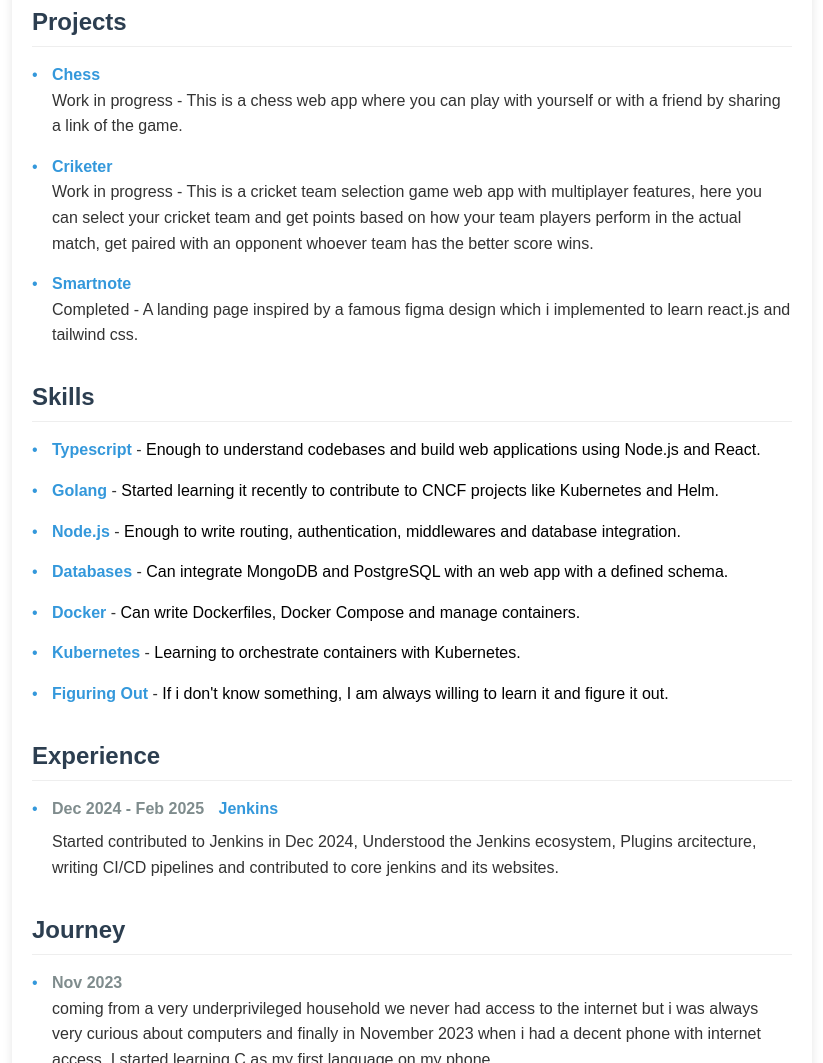
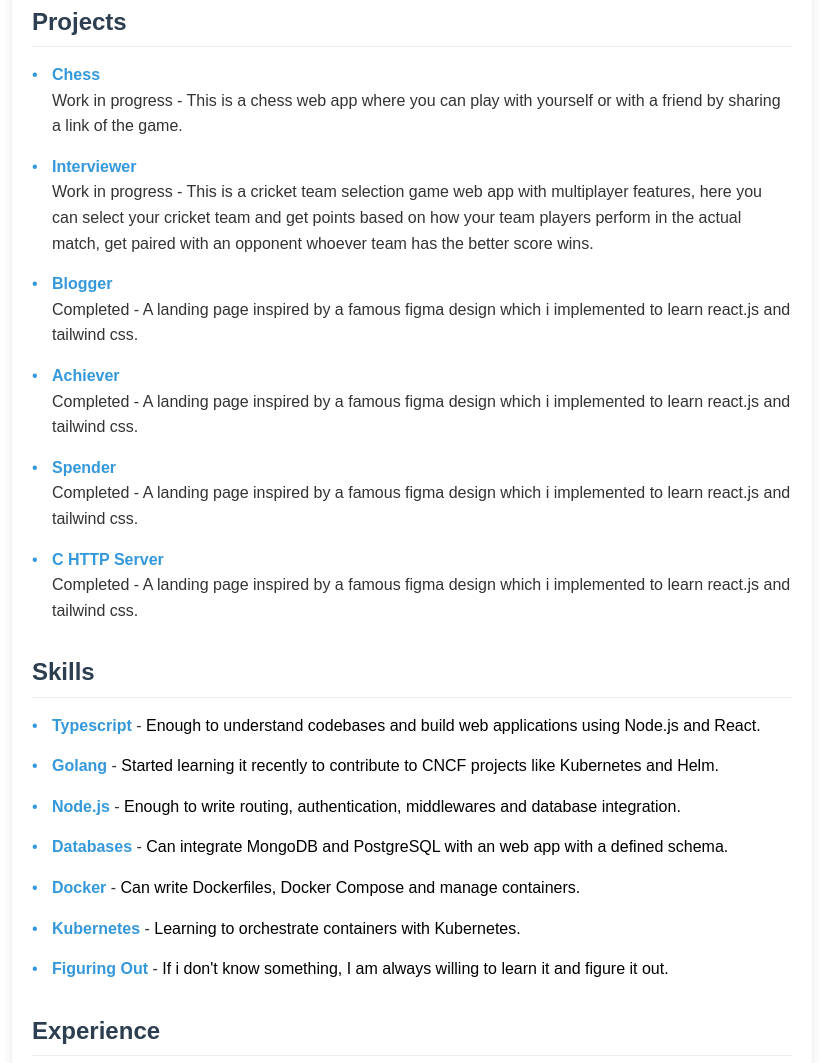
Before and after one commit to kunstewi/kunstewi.github.io, a plain HTML site: page index.html in a window 1280 px wide. Shown: the part 451-1514 px from the top of the page, without its empty margins (228-1051 px from the left). Drawn offline with Linux system fonts and the light colour scheme.

Commit message:
updated website

```diff
--- a/index.html
+++ b/index.html
@@ -13,7 +13,7 @@
     <div class="container">
         <!-- Section 1: Name, Title and Contact Links -->
         <section class="header">
-            <h1>kanai kumar (stewi)</h1>
+            <h1>Kanai Kumar 🧑🏻‍💻</h1>
             <h2>20 | software developer | language agnoistic | contributer @CNCF</h2>
             <div class="contact-links">
                 <a href="mailto:kunstewi@gmail.com"><i class="fas fa-envelope"></i> kunstewi@gmail.com</a>
@@ -46,11 +46,23 @@
                     <p class="para"> Work in progress - This is a chess web app where you can play with yourself or with a friend by sharing a link of the game.</p>
                 </li>
                 <li>
-                    <a href="https://github.com/kunstewi/criketer">Criketer</a>
+                    <a href="https://github.com/kunstewi/criketer">Interviewer</a>
                     <p class="para"> Work in progress - This is a cricket team selection game web app with multiplayer features, here you can select your cricket team and get points based on how your team players perform in the actual match, get paired with an opponent whoever team has the better score wins.</p>
                 </li>
                 <li>
-                    <a href="https://github.com/kunstewi/smartnotes-landing">Smartnote</a>
+                    <a href="https://github.com/kunstewi/blogger">Blogger</a>
+                    <p class="para">Completed - A landing page inspired by a famous figma design which i implemented to learn react.js and tailwind css.</p>
+                </li>
+                <li>
+                    <a href="https://github.com/kunstewi/achiever">Achiever</a>
+                    <p class="para">Completed - A landing page inspired by a famous figma design which i implemented to learn react.js and tailwind css.</p>
+                </li>
+                <li>
+                    <a href="https://github.com/kunstewi/spender">Spender</a>
+                    <p class="para">Completed - A landing page inspired by a famous figma design which i implemented to learn react.js and tailwind css.</p>
+                </li>
+                <li>
+                    <a href="https://github.com/kunstewi/c-http-server">C HTTP Server</a>
                     <p class="para">Completed - A landing page inspired by a famous figma design which i implemented to learn react.js and tailwind css.</p>
                 </li>
             </ul>
```
Also changed, not shown: README.md (added).
